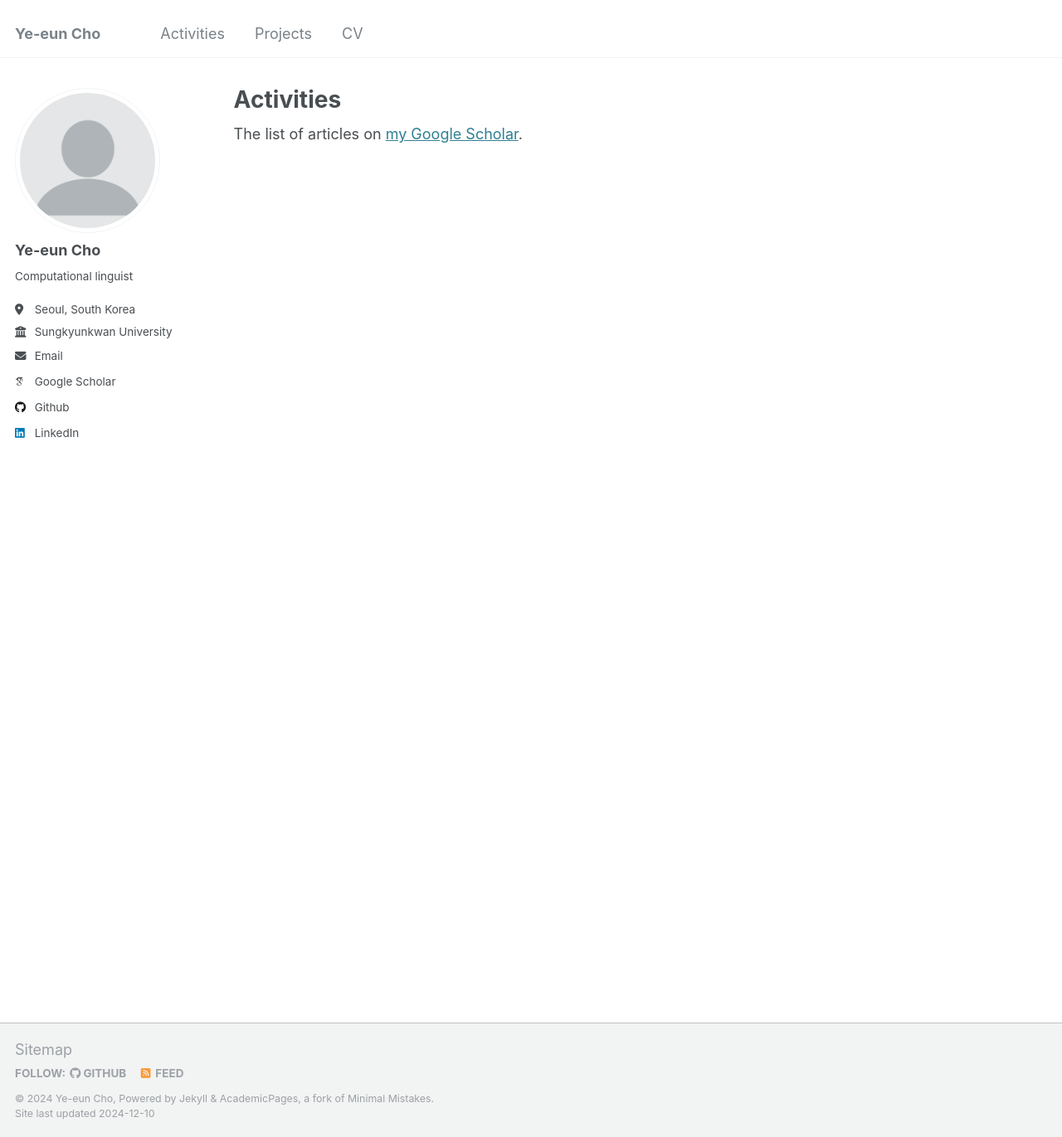
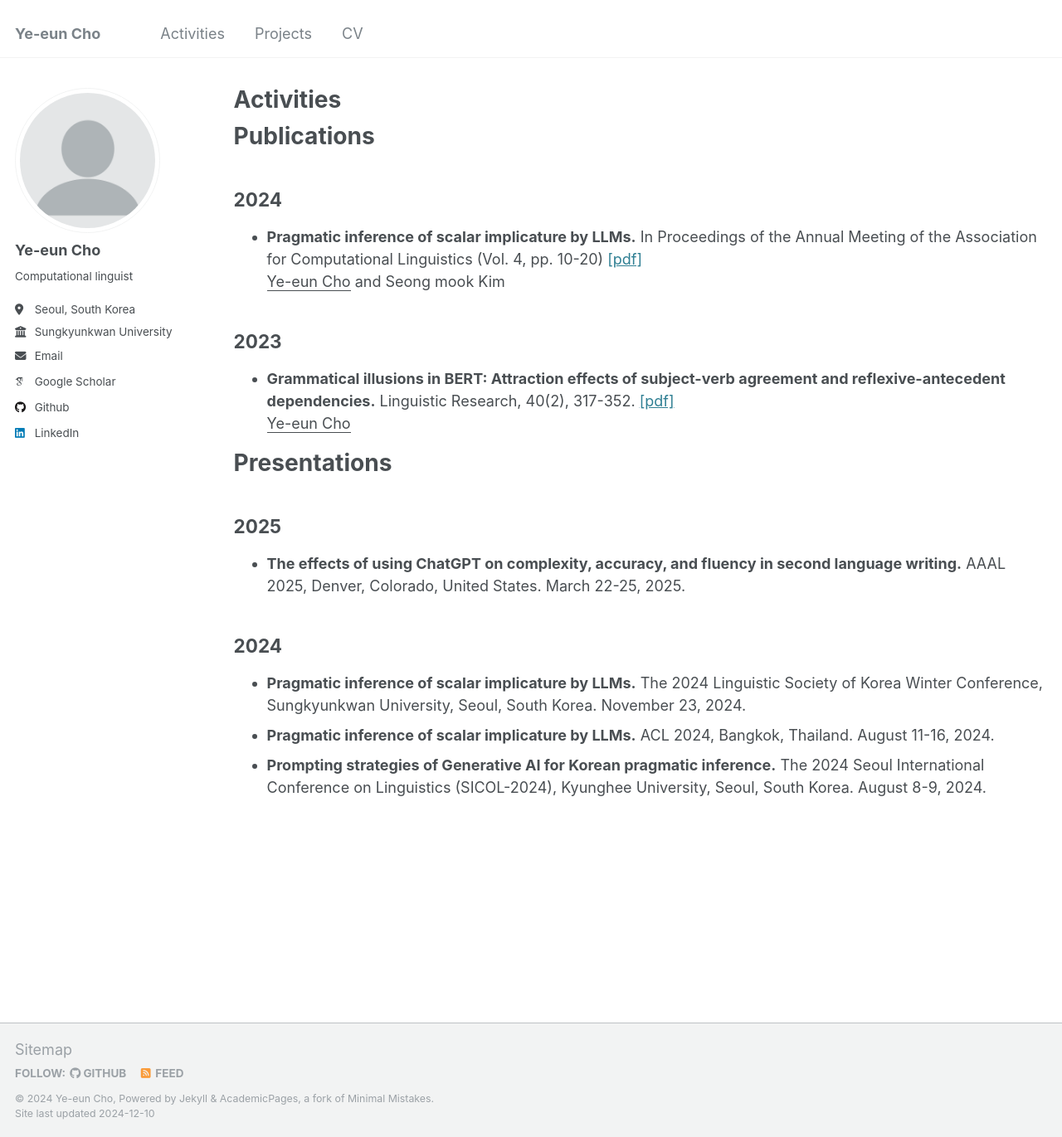
Before and after one commit to joyennn/joyennn, a Jekyll site: the page built from _pages/activities.html, in a window 1280 px wide and 1371 px high. Shown: the whole window at 83% size. Built offline with Jekyll 4.4.1, drawn with Linux system fonts in a browser that asks for light colours; some web fonts are replaced.

Commit message:
Update activities.html

```diff
--- a/_pages/activities.html
+++ b/_pages/activities.html
@@ -4,9 +4,68 @@ title: "Activities"
 permalink: /activities/
 author_profile: true
 ---
+<!DOCTYPE html>
+<html lang="en">
+<head>
+    <meta charset="UTF-8">
+    <meta name="viewport" content="width=device-width, initial-scale=1.0">
+    <title>Publications and Presentations</title>
+</head>
+<body>
+    <header>
+        <h1>Publications</h1>
+    </header>
 
-{% if site.author.googlescholar %}
-  <div class="wordwrap">The list of articles on <a href="{{site.author.googlescholar}}">my Google Scholar</a>.</div>
-{% endif %}
+    <section>
+        <h2>2024</h2>
+        <ul>
+            <li>
+                <strong>Pragmatic inference of scalar implicature by LLMs.</strong>
+                In Proceedings of the Annual Meeting of the Association for Computational Linguistics (Vol. 4, pp. 10-20)
+                <a href="https://arxiv.org/pdf/2408.06673" target="_blank">[pdf]</a><br>
+                <u>Ye-eun Cho</u> and Seong mook Kim
+            </li>
+        </ul>
 
-{% include base_path %}
+        <h2>2023</h2>
+        <ul>
+            <li>
+                <strong>Grammatical illusions in BERT: Attraction effects of subject-verb agreement and reflexive-antecedent dependencies.</strong>
+                Linguistic Research, 40(2), 317-352.
+                <a href="http://isli.khu.ac.kr/journal/content/data/40_2/7.pdf" target="_blank">[pdf]</a><br>
+                <u>Ye-eun Cho</u>
+            </li>
+        </ul>
+    </section>
+
+    <header>
+        <h1>Presentations</h1>
+    </header>
+
+    <section>
+        <h2>2025</h2>
+        <ul>
+            <li>
+                <strong>The effects of using ChatGPT on complexity, accuracy, and fluency in second language writing.</strong>
+                AAAL 2025, Denver, Colorado, United States. March 22-25, 2025.
+            </li>
+        </ul>
+
+        <h2>2024</h2>
+        <ul>
+            <li>
+                <strong>Pragmatic inference of scalar implicature by LLMs.</strong>
+                The 2024 Linguistic Society of Korea Winter Conference, Sungkyunkwan University, Seoul, South Korea. November 23, 2024.
+            </li>
+            <li>
+                <strong>Pragmatic inference of scalar implicature by LLMs.</strong>
+                ACL 2024, Bangkok, Thailand. August 11-16, 2024.
+            </li>
+            <li>
+                <strong>Prompting strategies of Generative AI for Korean pragmatic inference.</strong>
+                The 2024 Seoul International Conference on Linguistics (SICOL-2024), Kyunghee University, Seoul, South Korea. August 8-9, 2024.
+            </li>
+        </ul>
+    </section>
+</body>
+</html>
```
